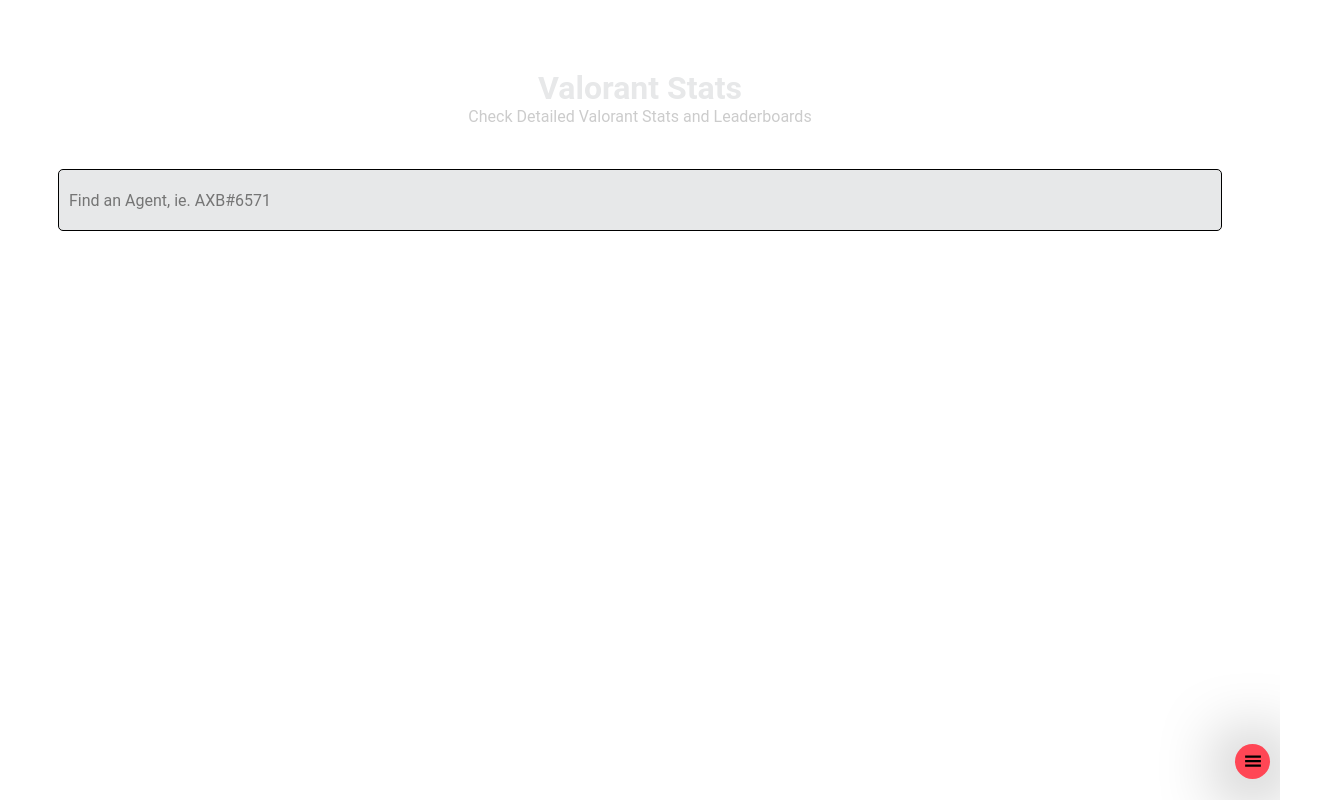
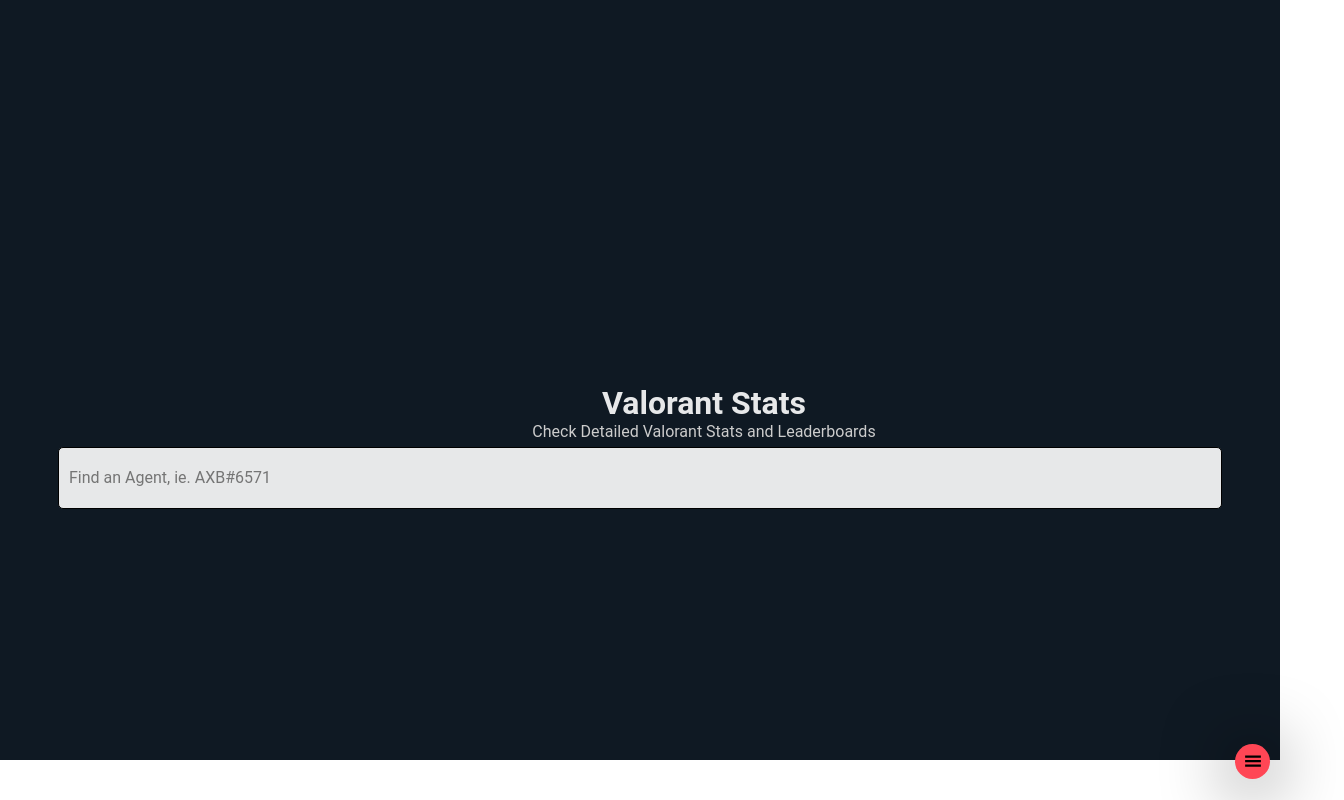
Before and after one commit to AlexBurrr/valorant-stats, a React (Create React App) app: page / in a window 1280 px wide. Shown: the whole page, 1344 px wide, since content can reach past the window. Built offline with nearby package versions, Linux system fonts and the light colour scheme; no server answers.

Commit message:
finished header, working on leaders section--stuck on mapping data and creating divs.

```diff
--- a/src/components/Hero.js
+++ b/src/components/Hero.js
@@ -1,8 +1,31 @@
-import React from "react";
+import axios from "axios";
+import React, { useEffect, useState } from "react";
 
 const Hero = () => {
+  const [bestNA, setBestNA] = useState([]);
+  const [bestEU, setBestEU] = useState([]);
+  const [bestAP, setBestAP] = useState([]);
+  const [bestKR, setBestKR] = useState([]);
+  useEffect(() => {
+    const regions = ["na", "eu", "ap", "kr"];
+
+    for (let i = 0; i < regions.length; i++) {
+      axios
+        .get(`https://api.henrikdev.xyz/valorant/v1/leaderboard/${regions[i]}`)
+        .then((res) => {
+          setBestNA([res.data[0]]);
+          setBestEU([res.data[1]]);
+          setBestAP([res.data[2]]);
+          setBestKR([res.data[3]]);
+        });
+    }
+  }, []);
+
+  // console.log(best);
+
   return (
-    <div className="search-container">
+    <div className="hero-container">
+      <section className="header-wrapper">
         <header>
           <h1>Valorant Stats</h1>
           <p>Check Detailed Valorant Stats and Leaderboards</p>
@@ -14,6 +37,8 @@ const Hero = () => {
             className="search-input"
           />
         </form>
+      </section>
+      <section className="top-player-wrapper"></section>
     </div>
   );
 };
--- a/src/styles/abstracts/_variables.scss
+++ b/src/styles/abstracts/_variables.scss
@@ -1,2 +1,3 @@
 $color-valorant-red: #ff4655;
 $color-valorant-cream: #e7e8e9;
+$color-valorant-dark: #0f1923;
--- a/src/styles/layout/_hero.scss
+++ b/src/styles/layout/_hero.scss
@@ -1,12 +1,24 @@
-.search-container {
-  height: 30rem;
+.hero-container {
+  height: 95vh;
   display: flex;
   flex-direction: column;
-  align-items: center;
-  justify-content: center;
+  position: relative;
+  top: 20%;
+
+  .header-wrapper {
+    position: relative;
+    padding-top: 30%;
+    height: 40%;
+  }
+
+  background-color: $color-valorant-dark;
 
   header {
-    height: 10rem;
+    display: flex;
+    width: 100%;
+    flex-direction: column;
+    padding-left: 5%;
+
     h1 {
       font-family: $font-h1;
       font-weight: 700;
@@ -24,6 +36,8 @@
     display: flex;
     justify-content: center;
     width: 100%;
+    position: relative;
+    top: 5%;
     .search-input {
       border: solid black 1px;
       height: 6rem;
@@ -43,3 +57,10 @@
     }
   }
 }
+
+.top-player-wrapper {
+  height: 100%;
+  font-size: $font-secondary;
+  font-size: 1.6rem;
+  color: white;
+}
--- a/src/styles/main.css
+++ b/src/styles/main.css
@@ -34,33 +34,44 @@ nav .btn-container .nav-icon {
   height: 1.8rem;
 }
 
-.search-container {
-  height: 30rem;
+.hero-container {
+  height: 95vh;
   display: flex;
   flex-direction: column;
-  align-items: center;
-  justify-content: center;
+  position: relative;
+  top: 20%;
+  background-color: #0f1923;
 }
-.search-container header {
-  height: 10rem;
+.hero-container .header-wrapper {
+  position: relative;
+  padding-top: 30%;
+  height: 40%;
 }
-.search-container header h1 {
+.hero-container header {
+  display: flex;
+  width: 100%;
+  flex-direction: column;
+  padding-left: 5%;
+}
+.hero-container header h1 {
   font-family: Rajdhani, Roboto, -apple-system, BlinkMacSystemFont, "Segoe UI", Oxygen-Sans, Ubuntu, Cantarell, Helvetica, Arial, sans-serif, "Apple Color Emoji", "Segoe UI Emoji", "Segoe UI Symbol";
   font-weight: 700;
   font-size: 3.2rem;
   color: #e7e8e9;
 }
-.search-container header p {
+.hero-container header p {
   font-size: 1.6rem;
   font-family: Roboto, -apple-system, BlinkMacSystemFont, "Segoe UI", Oxygen-Sans, Ubuntu, Cantarell, Helvetica, Arial, sans-serif, "Apple Color Emoji", "Segoe UI Emoji", "Segoe UI Symbol";
   color: #cccccc;
 }
-.search-container .search-form {
+.hero-container .search-form {
   display: flex;
   justify-content: center;
   width: 100%;
+  position: relative;
+  top: 5%;
 }
-.search-container .search-form .search-input {
+.hero-container .search-form .search-input {
   border: solid black 1px;
   height: 6rem;
   width: 90%;
@@ -70,18 +81,25 @@ nav .btn-container .nav-icon {
   background-color: #e7e8e9;
   padding-left: 1rem;
 }
-.search-container .search-form .search-input::-moz-placeholder {
+.hero-container .search-form .search-input::-moz-placeholder {
   position: relative;
   font-family: Roboto, -apple-system, BlinkMacSystemFont, "Segoe UI", Oxygen-Sans, Ubuntu, Cantarell, Helvetica, Arial, sans-serif, "Apple Color Emoji", "Segoe UI Emoji", "Segoe UI Symbol";
   font-size: 1.6rem;
 }
-.search-container .search-form .search-input:-ms-input-placeholder {
+.hero-container .search-form .search-input:-ms-input-placeholder {
   position: relative;
   font-family: Roboto, -apple-system, BlinkMacSystemFont, "Segoe UI", Oxygen-Sans, Ubuntu, Cantarell, Helvetica, Arial, sans-serif, "Apple Color Emoji", "Segoe UI Emoji", "Segoe UI Symbol";
   font-size: 1.6rem;
 }
-.search-container .search-form .search-input::placeholder {
+.hero-container .search-form .search-input::placeholder {
   position: relative;
   font-family: Roboto, -apple-system, BlinkMacSystemFont, "Segoe UI", Oxygen-Sans, Ubuntu, Cantarell, Helvetica, Arial, sans-serif, "Apple Color Emoji", "Segoe UI Emoji", "Segoe UI Symbol";
   font-size: 1.6rem;
+}
+
+.top-player-wrapper {
+  height: 100%;
+  font-size: Roboto, -apple-system, BlinkMacSystemFont, "Segoe UI", Oxygen-Sans, Ubuntu, Cantarell, Helvetica, Arial, sans-serif, "Apple Color Emoji", "Segoe UI Emoji", "Segoe UI Symbol";
+  font-size: 1.6rem;
+  color: white;
 }/*# sourceMappingURL=main.css.map */
```
Also changed, not shown: 1 other file (tests, documents, lock files or other folders). Lines whose indentation alone changed are shown as unchanged.
